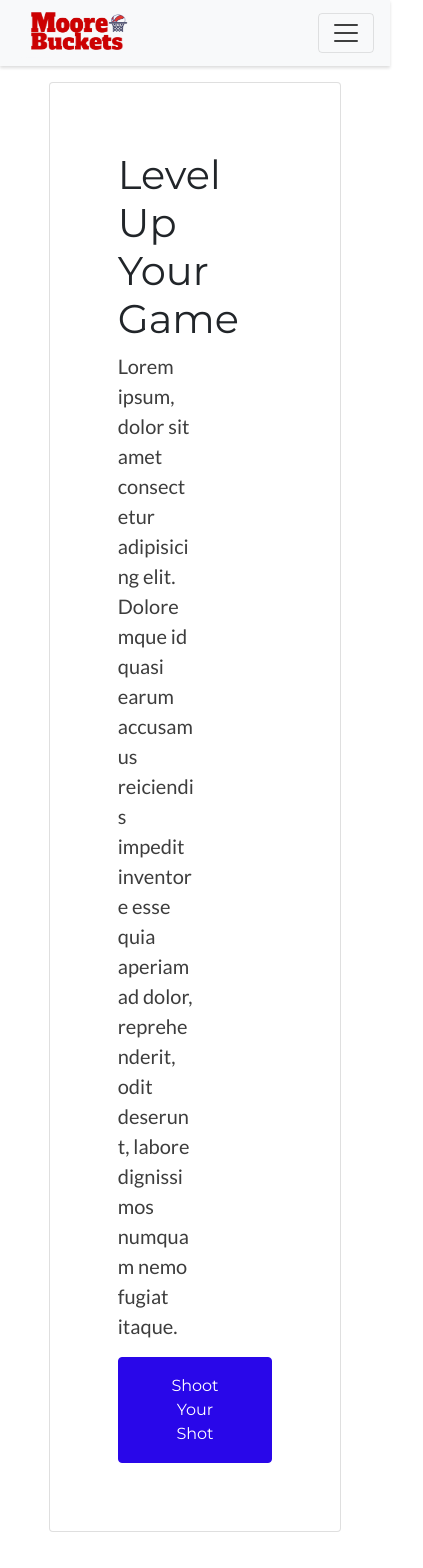
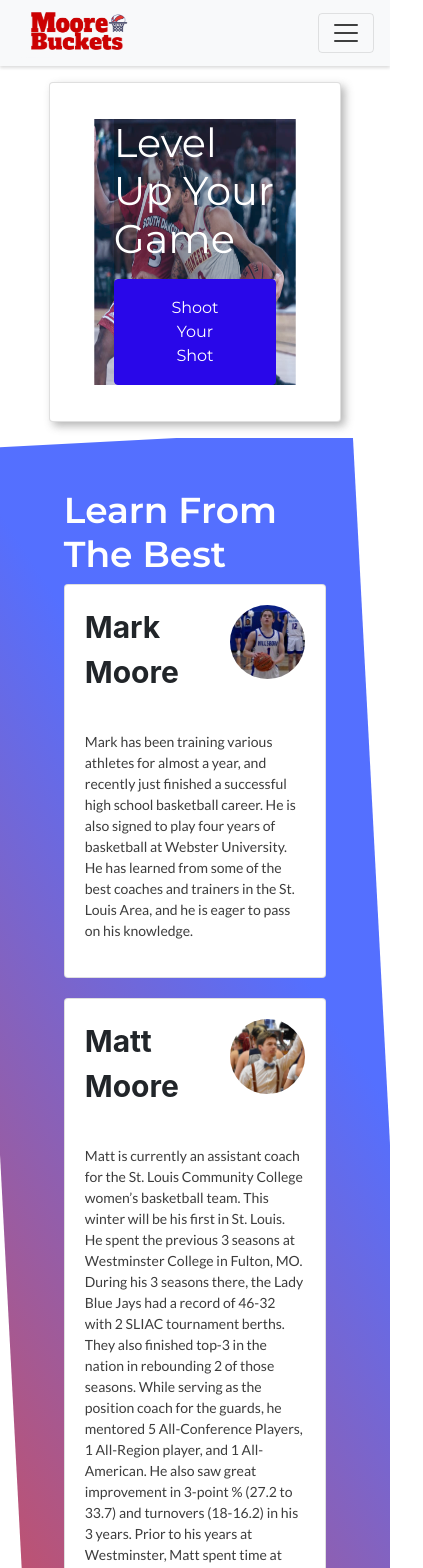
Before and after one commit to dking74/MooreBuckets, a Vue app: page / in a window 390 px wide. Shown: the top 1568 px of the page, 423 px wide, since content can reach past the window. Built offline with nearby package versions, Linux system fonts and the light colour scheme.

Commit message:
Adjust page styling and content to outline design doc

```diff
--- a/src/App.vue
+++ b/src/App.vue
@@ -2,8 +2,10 @@
   <div id="app">
     <NavBar />
     <Hero />
-    <Bios />
-    <GradientBackdrop />
+    <GradientBackdrop>
+      <Bios />
+    </GradientBackdrop>
+    <Footer />
   </div>
 </template>
 
@@ -12,6 +14,7 @@ import NavBar from './components/NavBar.vue';
 import Hero from './components/Hero.vue';
 import Bios from './components/Bios/Bios.vue';
 import GradientBackdrop from './components/GradientBackdrop.vue';
+import Footer from './components/Footer.vue';
 import './main.css';
 
 export default {
@@ -20,11 +23,8 @@ export default {
     NavBar,
     Hero,
     Bios,
-    GradientBackdrop
-  },
-  data() {
-    return {
-    }
+    GradientBackdrop,
+    Footer,
   },
 }
 </script>
--- a/src/components/Bios/Bios.vue
+++ b/src/components/Bios/Bios.vue
@@ -1,5 +1,6 @@
 <template>
   <b-container fluid='sm' class="bio-container w-75">
+    <h2 class="bio-container--header">Learn From The Best</h2>
     <BiosContainer
       header="Mark Moore"
       imageFile="/Mark-Moore-Image.jpg"
@@ -34,4 +35,15 @@ export default {
 .bio-container {
   margin: 50px;
 }
+
+.bio-container--header {
+  font-family: Montserrat;
+  font-style: normal;
+  font-weight: 600;
+  font-size: 36px;
+  line-height: 44px;
+  align-items: center;
+
+  color: #FFFFFF;
+}
 </style>
--- a/src/components/Bios/BiosContainer.vue
+++ b/src/components/Bios/BiosContainer.vue
@@ -1,24 +1,27 @@
 <template>
   <b-card class="bios-container">
-    <b-row>
+    <b-row class="mb-3">
       <b-col class="bios-header">{{ header }}</b-col>
+      <b-col v-if="!isLargerThanLarge" class="bios-image--column">
+        <b-img rounded="circle" :src="imageFile" :width="imageWidth"></b-img>
+      </b-col>
     </b-row>
     <b-row cols="8">
       <template v-if="imageOrder === 'start'">
-        <b-col cols="3">
-          <b-img rounded="circle" :src="imageFile" width="150px"></b-img>
+        <b-col lg="3" v-if="isLargerThanLarge" class="bios-image--column">
+          <b-img rounded="circle" :src="imageFile" :width="imageWidth"></b-img>
         </b-col>
-        <b-col cols="9">
+        <b-col cols="12" lg="9">
           <p class="bio-text">{{ description }}</p>
         </b-col>
       </template>
 
       <template v-else>
-        <b-col cols="9">
+        <b-col cols="12" lg="9">
           <p class="bio-text">{{ description }}</p>
         </b-col>
-        <b-col cols="3">
-          <b-img rounded="circle" :src="imageFile" width="150px"></b-img>
+        <b-col lg="3" v-if="isLargerThanLarge" class="bios-image--column">
+          <b-img rounded="circle" :src="imageFile" :width="imageWidth"></b-img>
         </b-col>
       </template>
     </b-row>
@@ -26,23 +29,24 @@
 </template>
 
 <script>
+import WindowMixin from '../../mixins/window.mixin';
+
 export default {
   name: 'BiosContainer',
   props: ['header', 'description', 'imageFile', 'imageOrder'],
   computed: {
     baseUrl() {
       return window.location.host;
-    }
+    },
+    imageWidth() {
+      return this.isLargerThanLarge ? '150px' : '75px';
+    },
   },
-  methods: {
-    isLargeScreen() {
-      return window.innerHeight > 1023;
-    }
-  }
+  mixins: [WindowMixin]
 }
 </script>
 
-<style>
+<style lang="scss">
 .bios-container {
   margin-bottom: 20px;
 }
@@ -54,4 +58,7 @@ export default {
 .bio-text {
   font-size: 14px;
 }
+.bios-image--column {
+  text-align: right;
+}
 </style>
--- /dev/null
+++ b/src/components/Footer.vue
@@ -0,0 +1,21 @@
+<template>
+  <footer class='mb-footer'>
+    <div class="footer-copyright text-center py-3">
+      <b-container fluid>
+        &copy; 2021 Copyright: Moore Buckets
+      </b-container>
+    </div>
+  </footer>
+</template>
+
+<script>
+export default {
+  name: 'mb-footer'
+}
+</script>
+
+<style lang="scss">
+.mb-footer {
+  box-shadow: 0 0 5px 0px rgba(0, 0, 0, .2);
+}
+</style>
--- a/src/components/GradientBackdrop.vue
+++ b/src/components/GradientBackdrop.vue
@@ -1,5 +1,8 @@
 <template>
-    <svg transform='translate(-100px, 0px)' viewBox="0 0 2536 2096" fill="none" xmlns="http://www.w3.org/2000/svg">
+  <div>
+    <div class='mb-gradient-container'>
+    <!-- <slot /> -->
+    <!-- <svg transform='translate(-100px, 0px)' viewBox="0 0 2536 2096" fill="none" xmlns="http://www.w3.org/2000/svg">
         <path class='full-width' d="M148.207 194.846L2375.29 58.9229L2375.29 1901.83L148.207 1901.83L148.207 194.846Z" fill="url(#paint0_linear)"/>
         <defs>
             <linearGradient id="paint0_linear" x1="2209.32" y1="1608.58" x2="95.931" y2="755.252" gradientUnits="userSpaceOnUse">
@@ -7,8 +10,10 @@
                 <stop offset="1" stop-color="#001AFF"/>
             </linearGradient>
         </defs>
-    </svg>
-
+    </svg> -->
+    </div>
+    <slot />
+  </div>
 </template>
 
 <script>
@@ -17,6 +22,17 @@ export default {
 }
 </script>
 
-<style>
-
+<style lang="scss">
+div {
+    overflow: hidden;
+    position: relative;
+}
+.mb-gradient-container {
+  position: absolute;
+  height: 100%;
+  width: 100%;
+  border-radius: 0px;
+  background: linear-gradient(59.73deg, rgba(204, 0, 0, 0.71) -0.87%, rgba(0, 41, 255, 0.67) 67.7%);
+  transform: rotate(-3deg);
+}
 </style>
--- a/src/components/Hero.vue
+++ b/src/components/Hero.vue
@@ -1,7 +1,80 @@
 <template>
-    <b-card class='w-75 mx-auto my-3 p-5'>
-        <h1>Level Up Your Game</h1>
-        <p class='w-50'>Lorem ipsum, dolor sit amet consectetur adipisicing elit. Doloremque id quasi earum accusamus reiciendis impedit inventore esse quia aperiam ad dolor, reprehenderit, odit deserunt, labore dignissimos numquam nemo fugiat itaque.</p>
-        <b-button variant='primary' class="px-5 py-3 cta">Shoot Your Shot</b-button>
-    </b-card>
+  <b-card class='w-75 mx-auto my-3 px-4 py-3 mb-hero-card'>
+    <b-row>
+      <b-col cols="12" lg="6">
+        <b-card-body class='mb-hero-card--body'>
+          <div class="md-hero-card--content">
+            <div class="md-hero-card--content__text">
+              <h1 class='mb-3'>Level Up Your Game</h1>
+              <b-card-text v-if="isLargerThanMedium" class='mb-3'>
+                Our goal is to help athletes learn new aspects of the game, both mental and physical,
+                while focusing on improving every session and having fun.
+              </b-card-text>
+            </div>
+            <b-button variant='primary' class="px-5 py-3 cta">Shoot Your Shot</b-button>
+          </div>
+          <template v-if="!isLargerThanLarge">
+            <img src="/Hero-Image.png" class='hero-image' />
+          </template>
+        </b-card-body>
+      </b-col>
+      <b-col lg="6" v-if="isLargerThanLarge">
+        <img src="/Hero-Image.png" class='hero-image' />
+      </b-col>
+    </b-row>
+  </b-card>
 </template>
+
+<script>
+import WindowMixin from '../mixins/window.mixin';
+
+export default {
+  name: 'mb-hero-banner',
+  mixins: [WindowMixin]
+}
+</script>
+
+<style lang="scss">
+.mb-hero-card {
+  box-shadow: 4px 4px 8px rgba(96, 96, 96, 0.46);
+}
+
+@media screen and (max-width: 992px) {
+  .hero-image {
+    position: absolute;
+    top: 0;
+    right: 0;
+    z-index: 5;
+    width: 75%;
+    height: 100%;
+    background: transparent;
+  }
+
+  .card-body.mb-hero-card--body {
+    padding-top: 0;
+    padding-bottom: 0;
+  }
+  .md-hero-card--content {
+    .md-hero-card--content__text {
+      background-color: rgba(0, 0, 0, .25);
+    }
+
+    *, .card-text {
+      background: transparent;
+      color: white;
+    }
+    z-index: 100;
+  }
+}
+@media screen and (max-width: 600px) {
+  .hero-image {
+    position: absolute;
+    top: 0;
+    right: 0;
+    z-index: 5;
+    width: 100%;
+    height: 100%;
+    background: transparent;
+  }
+}
+</style>
--- /dev/null
+++ b/src/mixins/window.mixin.js
@@ -0,0 +1,23 @@
+export default {
+  name: 'window-mixin',
+  data: () => ({
+    currentWidth: window.innerWidth
+  }),
+  created() {
+    window.addEventListener('resize', () => {
+      this.currentWidth = window.innerWidth;
+    });
+  },
+  computed: {
+    isExtraLargeScreen() { return this.currentWidth >= 1200 },
+    isLargeScreen() { return this.currentWidth < 1200 && this.currentWidth >= 992 },
+    isMediumScreen() { return this.currentWidth < 992 && this.currentWidth >= 768 },
+    isSmallScreen() { return this.currentWidth < 768 && this.currentWidth >= 576 },
+    isExtraSmallScreen() { return this.currentWidth < 576 },
+
+    isLargerThanLarge() { return this.currentWidth >= 992 },
+    isLargerThanMedium() { return this.currentWidth >= 768 },
+    isLessThanMedium() { return this.currentWidth < 768 },
+    isLargerThanSmall() { return this.currentWidth >= 576 },
+  }
+}
```
Also changed, not shown: public/Hero-Image.png (added), 1 other file (tests, documents, lock files or other folders).
